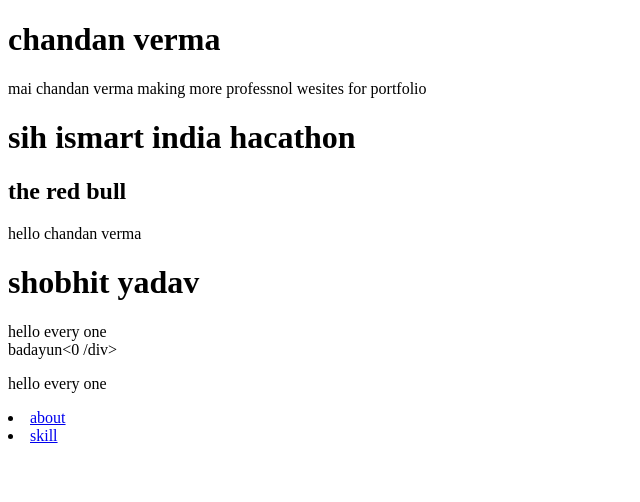
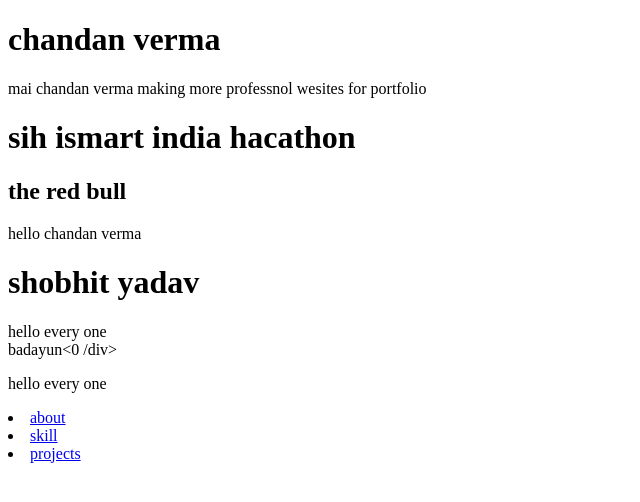
Before and after one commit to chandanXcoder/temprely-file, a plain HTML site: page index.html in a window 1280 px wide. Shown: the full height of the page, 0-640 px from the left. Drawn offline with Linux system fonts and the light colour scheme.

Commit message:
project  section

```diff
--- a/index.html
+++ b/index.html
@@ -24,7 +24,8 @@
 
  <section class="navbar">
     <li><a href="about"> about</a></li>
-<li><a href="skill">skill</a></li>
+    <li><a href="skill">skill</a></li>
+    <li><a href="projects">projects</a></li>
  </section>
 
 
```
